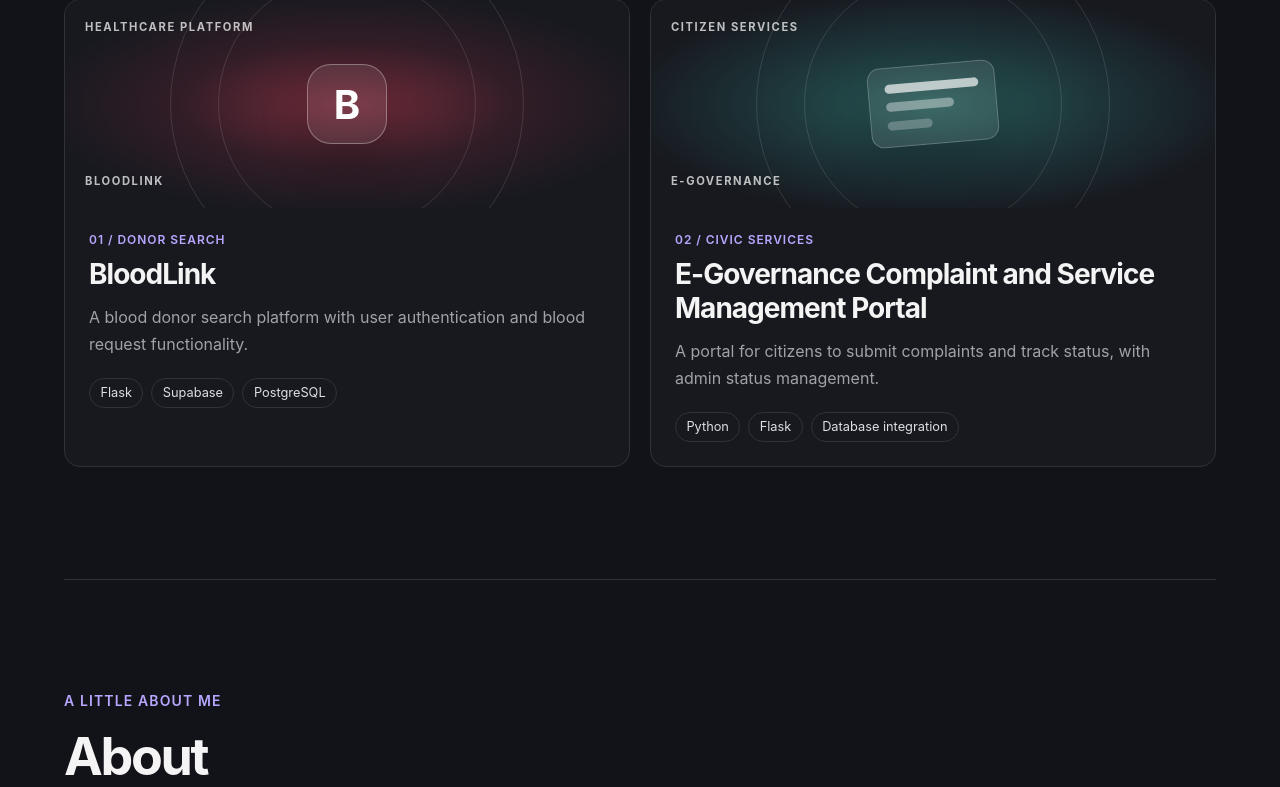
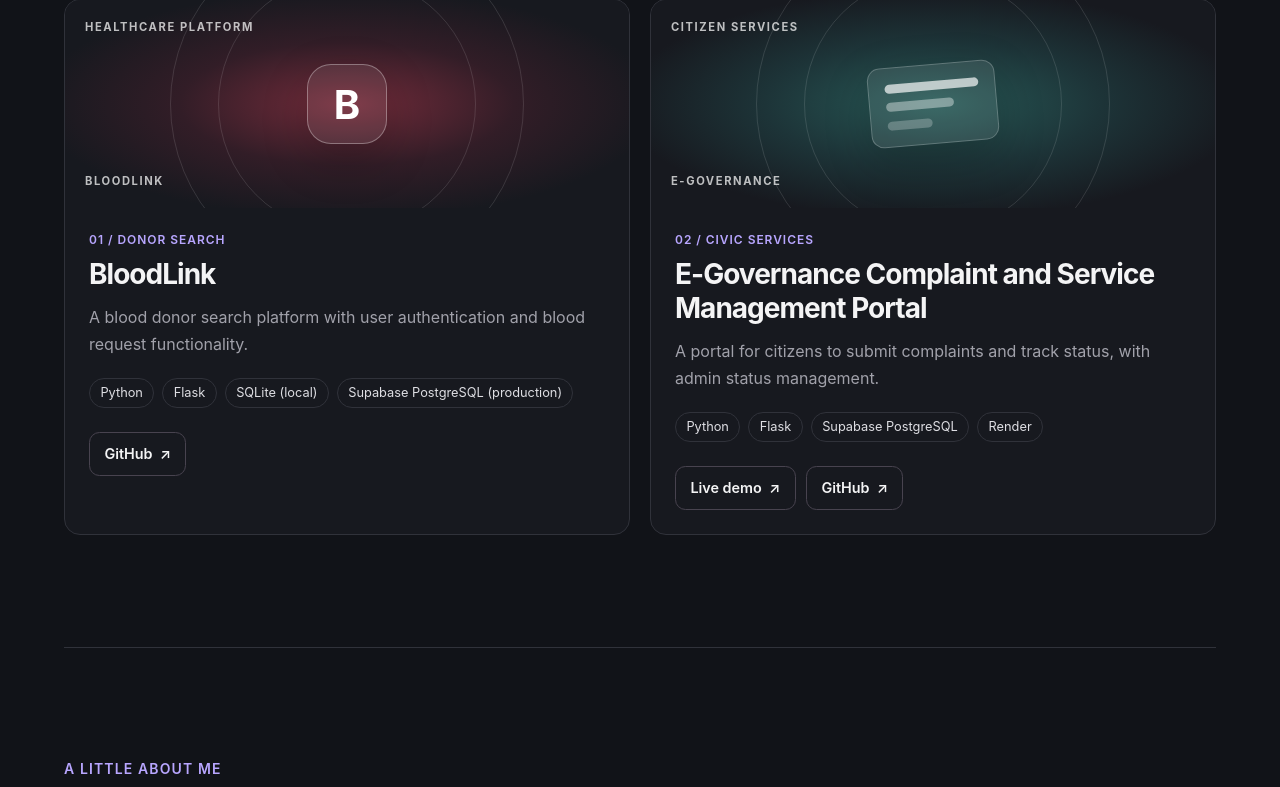
Before and after one commit to shivnandan-kumar/shivnandan-portfolio, a Flask app: page / in a window 1280 px wide. Shown: the part 942-1729 px from the top of the page. Run offline with Flask 3, Linux system fonts and the light colour scheme.

Commit message:
feat: link featured projects and confirm stacks

```diff
--- a/static/css/styles.css
+++ b/static/css/styles.css
@@ -347,6 +347,33 @@ h2 {
   font-size: 0.8rem;
 }
 
+.project-links {
+  display: flex;
+  flex-wrap: wrap;
+  gap: 0.65rem;
+  margin-top: 1.5rem;
+}
+
+.project-link {
+  display: inline-flex;
+  min-height: 2.75rem;
+  align-items: center;
+  gap: 0.45rem;
+  padding: 0.6rem 0.9rem;
+  border: 1px solid #48434f;
+  border-radius: 0.65rem;
+  color: #f4f4f5;
+  font-size: 0.9rem;
+  font-weight: 600;
+  text-decoration: none;
+  transition: border-color 160ms ease, background-color 160ms ease;
+}
+
+.project-link:hover {
+  border-color: var(--color-accent);
+  background: rgb(184 166 255 / 10%);
+}
+
 .site-footer {
   padding-block: 2rem;
   color: var(--color-muted);
@@ -395,4 +422,8 @@ h2 {
   .nav-list a::after {
     transition: none;
   }
+
+  .project-link {
+    transition: none;
+  }
 }
--- a/templates/index.html
+++ b/templates/index.html
@@ -85,10 +85,16 @@
                 A blood donor search platform with user authentication and blood request functionality.
               </p>
               <ul class="technology-list" aria-label="BloodLink technologies">
+                <li>Python</li>
                 <li>Flask</li>
-                <li>Supabase</li>
-                <li>PostgreSQL</li>
+                <li>SQLite (local)</li>
+                <li>Supabase PostgreSQL (production)</li>
               </ul>
+              <div class="project-links">
+                <a class="project-link" href="https://github.com/shivnandan-kumar/bloodlink-flask" target="_blank" rel="noopener noreferrer">
+                  GitHub <span aria-hidden="true">↗</span>
+                </a>
+              </div>
             </div>
           </article>
 
@@ -111,8 +117,17 @@
               <ul class="technology-list" aria-label="E-Governance technologies">
                 <li>Python</li>
                 <li>Flask</li>
-                <li>Database integration</li>
+                <li>Supabase PostgreSQL</li>
+                <li>Render</li>
               </ul>
+              <div class="project-links">
+                <a class="project-link" href="https://egovportal-6lpv.onrender.com" target="_blank" rel="noopener noreferrer">
+                  Live demo <span aria-hidden="true">↗</span>
+                </a>
+                <a class="project-link" href="https://github.com/shivnandan-kumar/egovportal" target="_blank" rel="noopener noreferrer">
+                  GitHub <span aria-hidden="true">↗</span>
+                </a>
+              </div>
             </div>
           </article>
         </div>
```
Also changed, not shown: tests/test_routes.py (+13 -3 lines), README.md.
